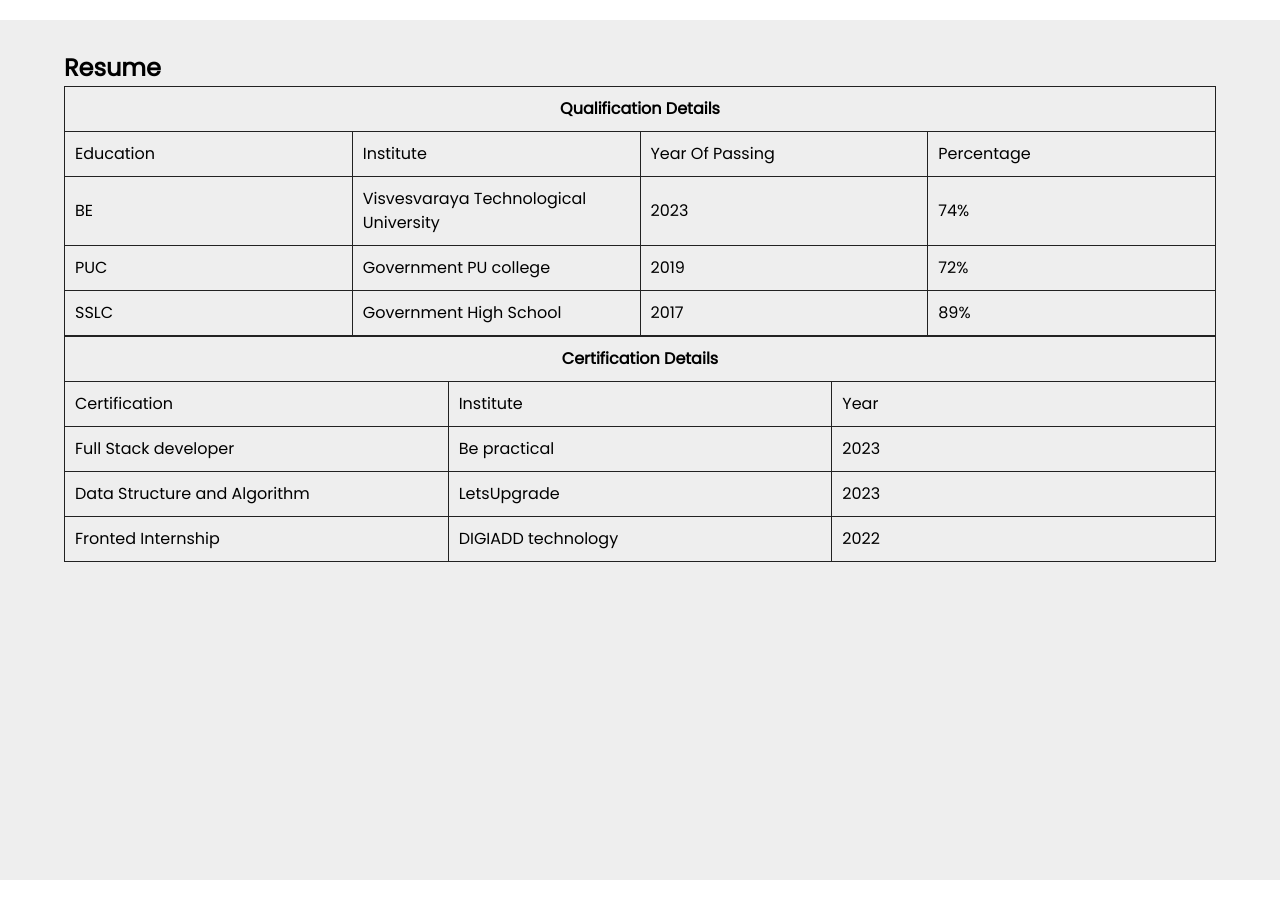
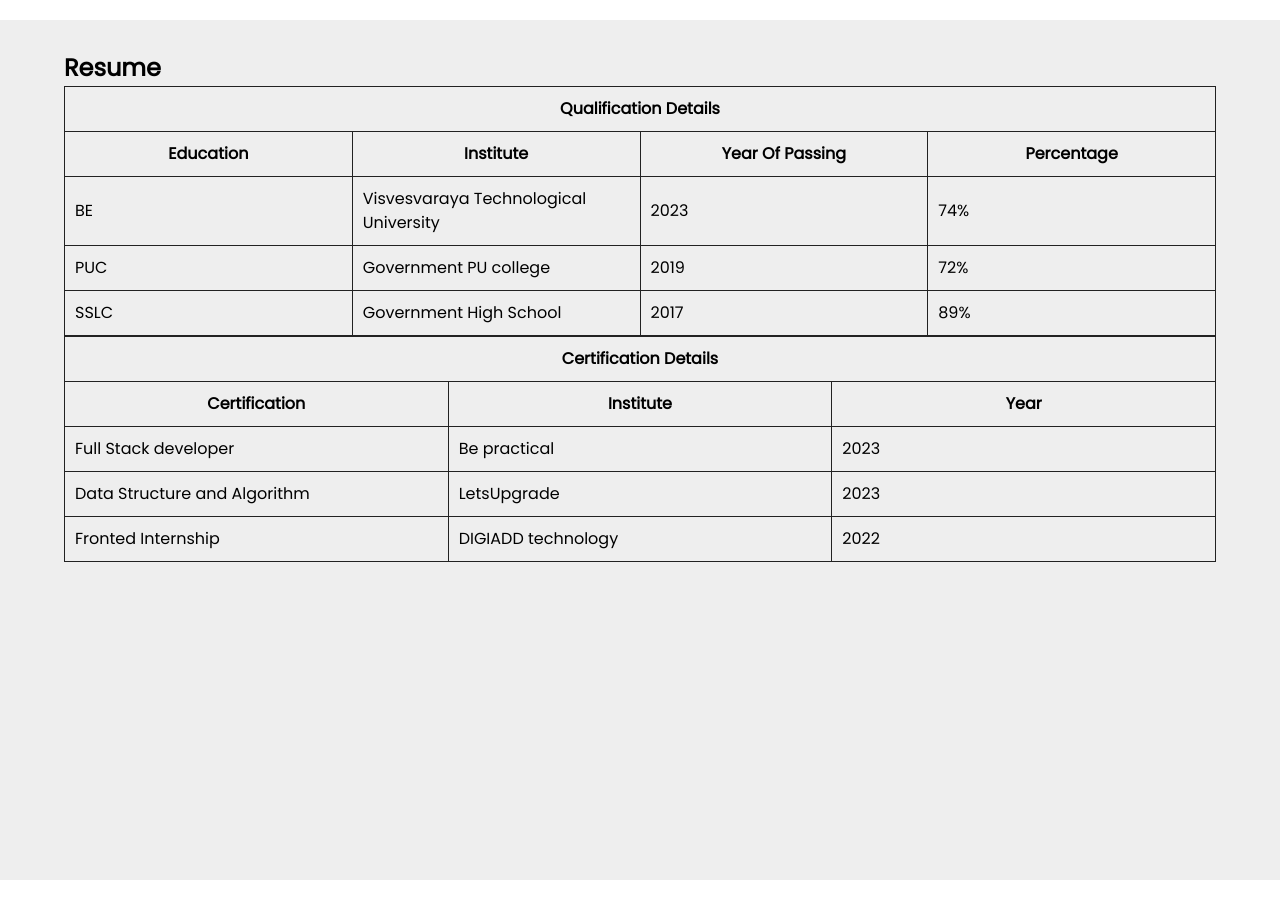
Before and after one commit to santhuGowda-max/Portfolio, a plain HTML site: page index.html in a window 1280 px wide. Shown: the part 1660-2578 px from the top of the page. Drawn offline with Linux system fonts and the light colour scheme.

Commit message:
update portfolio

```diff
--- a/index.html
+++ b/index.html
@@ -147,10 +147,10 @@
                             </tr>
 
                             <tr>
-                                <td>Education</td>
-                                <td>Institute</td>
-                                <td>Year Of Passing</td>
-                                <td>Percentage</td>
+                                <th>Education</th>
+                                <th>Institute</th>
+                                <th>Year Of Passing</th>
+                                <th>Percentage</th>
 
                             </tr>
 
@@ -183,9 +183,9 @@
                             </tr>
 
                             <tr>
-                                <td>Certification</td>
-                                <td>Institute</td>
-                                <td>Year </td>
+                                <th>Certification</th>
+                                <th>Institute</th>
+                                <th>Year </th>
 
 
                             </tr>
```
